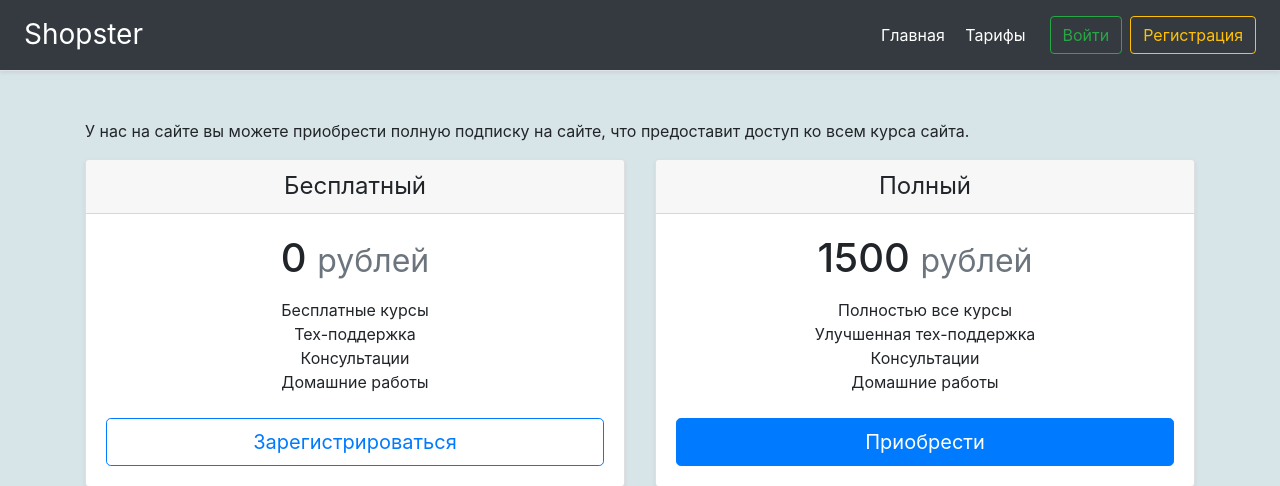
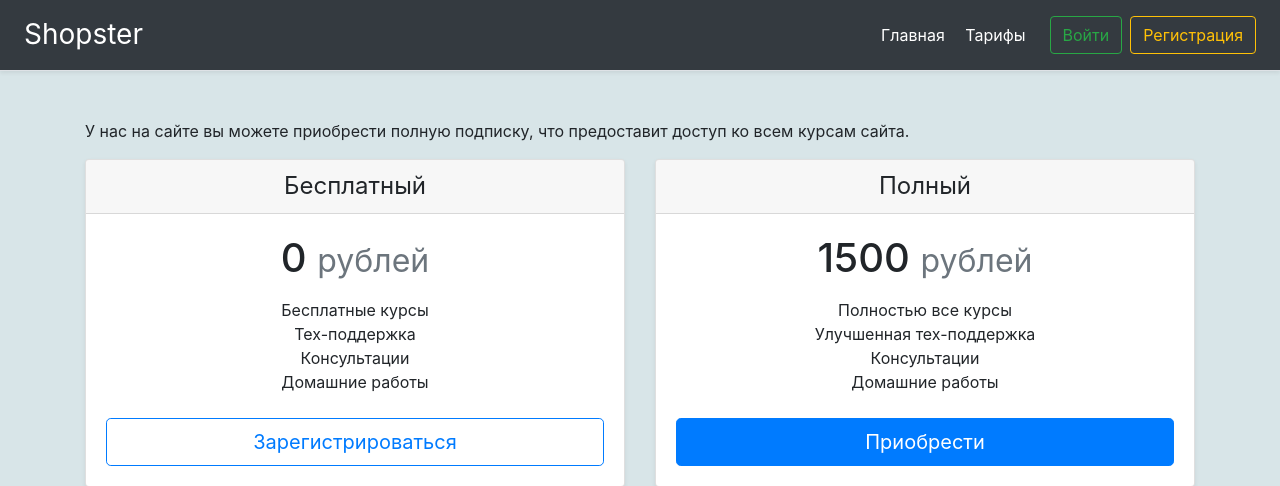
Before and after one commit to khlova/site-courses, a Django app: template courses/templates/courses/tarrifs.html in a window 1280 px wide. Shown: the top 486 px of the page. Run offline with Django 3.2, Linux system fonts and the light colour scheme; the template is opened without the code that fills it, so the values that code supplies are empty; some libraries are stand-ins or nearby versions.

Commit message:
revision

```diff
--- a/courses/templates/courses/tarrifs.html
+++ b/courses/templates/courses/tarrifs.html
@@ -4,8 +4,8 @@
     <div class="container mt-5">
         <h2>{{ title }}</h2>
                 {% if user.is_authenticated == False or user.profile.account_type == "Бесплатный пакет" %}
-        <p>У нас на сайте вы можете приобрести полную подписку на сайте,
-            что предоставит доступ ко всем курса сайта.</p>
+        <p>У нас на сайте вы можете приобрести полную подписку,
+            что предоставит доступ ко всем курсам сайта.</p>
         <div class="card-deck mb-3 text-center">
             <div class="card mb-4 shadow-sm">
               <div class="card-header">
--- a/users/templates/users/exit.html
+++ b/users/templates/users/exit.html
@@ -6,7 +6,7 @@
 
 {% block main_section %}
 <div class="container">
-  <h1>Вы цспешно вышли с аккаунта</h1>
+  <h1>Вы успешно вышли с аккаунта</h1>
   <a href="{% url 'user' %}">Войти в личный кабинет снова</a>
 </div>
 {% endblock %}
```
Also changed, not shown: db.sqlite3.
